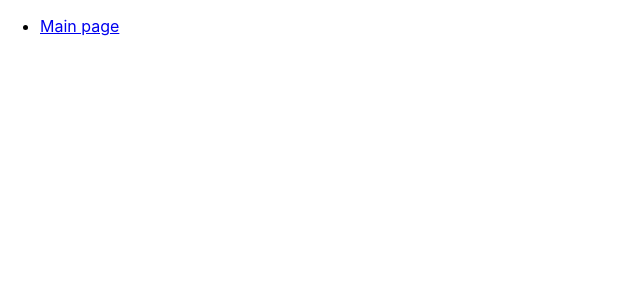
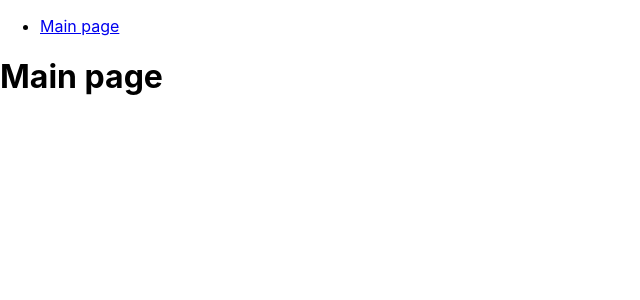
Before and after one commit to The-One-Who-Speaks-and-Depicts/corpus-builder-react-client, a React (Create React App) app: page /manuscripts in a window 1280 px wide. Shown: the top 300 px of the page, without its empty margins (0-640 px from the left). Built offline with nearby package versions, Linux system fonts and the light colour scheme.

Commit message:
FIX: routing for unlogged user in Manuscript

```diff
--- a/src/Pages/Manuscript.tsx
+++ b/src/Pages/Manuscript.tsx
@@ -1,6 +1,8 @@
 import React, {useContext} from 'react';
 // @ts-ignore
 import ManuscriptsList from '../Components/ManuscriptsList.tsx';
+// @ts-ignore
+import Main from './Main.tsx';
 //@ts-ignore
 import {UserContext} from "../UserContext.tsx";
 
@@ -13,5 +15,5 @@ export function Manuscript() {
 				<ManuscriptsList />
 			</div>
 			:
-			""}</div>);
+			<Main />}</div>);
 }
```
